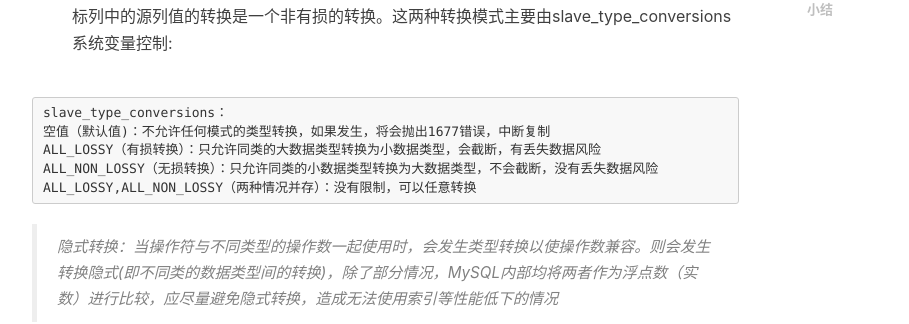
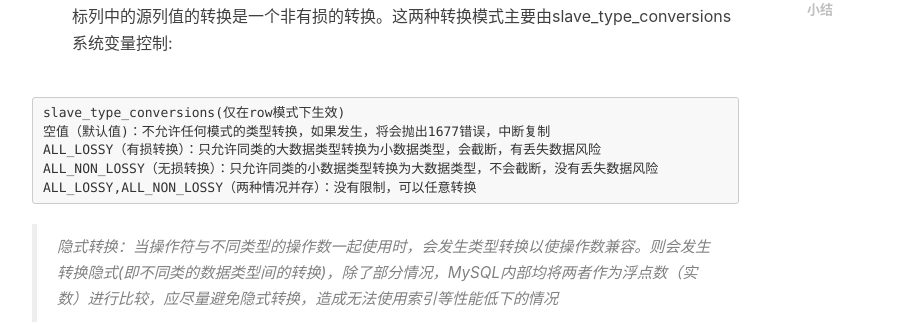
Before and after one commit to blackwizzard-1987/blackwizzard-1987.github.io, a Jekyll site: the page built from _posts/2019-02-14-MySQL主从中断1677错误分析和解决.md, in a window 1280 px wide and 900 px high, scrolled down 1329 px. Shown: the part 155-479 px from the top of the window, without its empty margins (233-1142 px from the left). Built offline with Jekyll 4.4.1, drawn with Linux system fonts in a browser that asks for light colours; nearby versions of some CDN libraries; comment, search, counter and statistics services are not loaded.

Commit message:
Update 2019-02-14-MySQL主从中断1677错误分析和解决.md
fix

````diff
--- a/_posts/2019-02-14-MySQL主从中断1677错误分析和解决.md
+++ b/_posts/2019-02-14-MySQL主从中断1677错误分析和解决.md
@@ -46,7 +46,7 @@ tags:
 - 有损和无损转换: 主从数据库同一表同一列数据类型不一致，会产生数据类型转换。为了符合和适应目标列类型，截断(或其他修改)源值，称为有损转换；不需要截断或类似的修改以适应目标列中的源列值的转换是一个非有损的转换。这两种转换模式主要由slave_type_conversions系统变量控制:
 
 ```html
-slave_type_conversions：
+slave_type_conversions(仅在row模式下生效)
 空值（默认值)：不允许任何模式的类型转换，如果发生，将会抛出1677错误，中断复制
 ALL_LOSSY（有损转换）：只允许同类的大数据类型转换为小数据类型，会截断，有丢失数据风险
 ALL_NON_LOSSY（无损转换）：只允许同类的小数据类型转换为大数据类型，不会截断，没有丢失数据风险
````
